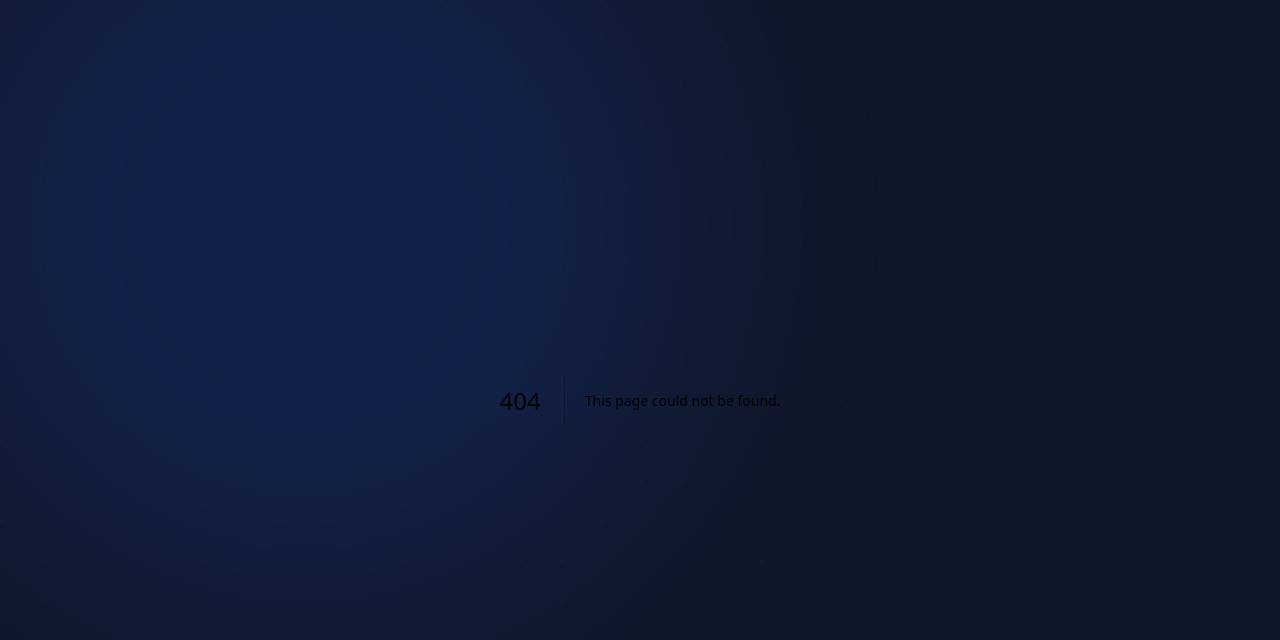
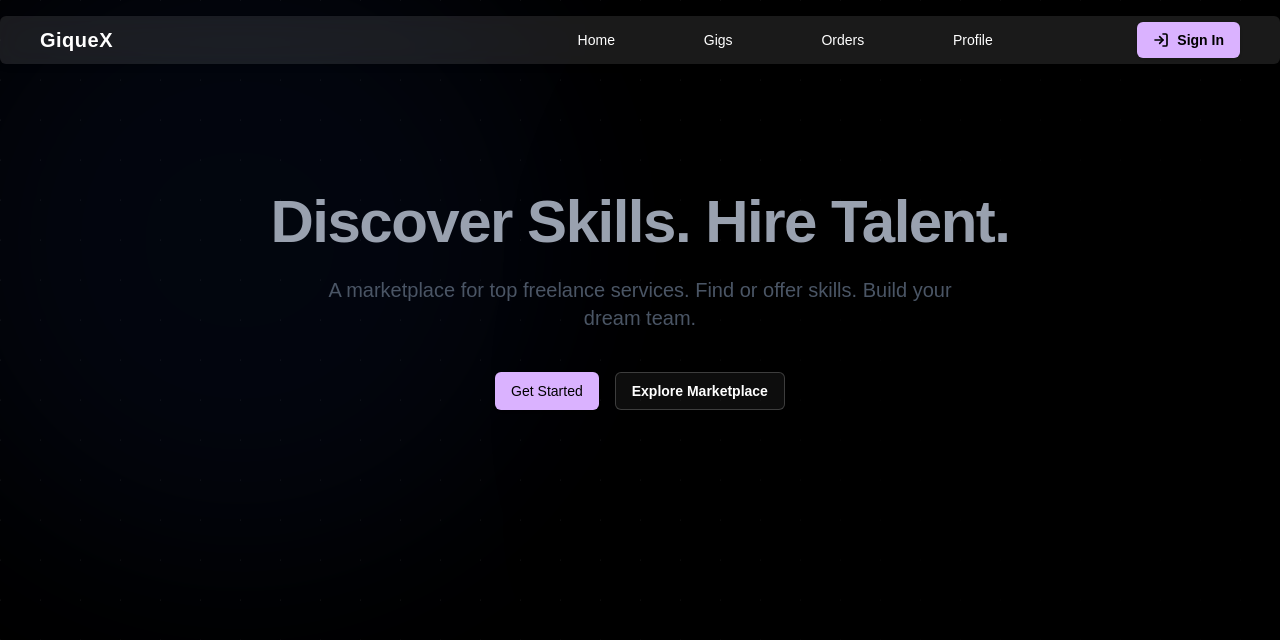
Before and after one commit to Sukhwinder-i0/GiqueX, a Next.js app in the folder client/: page / in a window 1280 px wide. Before the commit this address had no page. Shown: the top 640 px of the page. Built offline with nearby package versions, Linux system fonts and the light colour scheme.

Commit message:
ui:components

```diff
--- a/client/package.json
+++ b/client/package.json
@@ -10,6 +10,9 @@
   },
   "dependencies": {
     "axios": "^1.10.0",
+    "clsx": "^2.1.1",
+    "framer-motion": "^12.23.0",
+    "lucide-react": "^0.525.0",
     "next": "15.3.5",
     "react": "^19.0.0",
     "react-dom": "^19.0.0",
--- /dev/null
+++ b/client/src/app/page.tsx
@@ -0,0 +1,17 @@
+import BackgroundLayout from '@/components/BackgroundLayout'
+import HeroSection from '@/components/Hero'
+import Navbar from '@/components/Navbar'
+import React from 'react'
+
+const page = () => {
+  return (
+    <BackgroundLayout>
+    <div>
+      <Navbar />
+      <HeroSection />
+    </div>
+    </BackgroundLayout>
+  )
+}
+
+export default page
--- a/client/src/components/BackgroundLayout.tsx
+++ b/client/src/components/BackgroundLayout.tsx
@@ -4,7 +4,7 @@ import React from 'react';
 
 export default function BackgroundLayout({ children }: { children: React.ReactNode }) {
   return (
-    <div className="min-h-screen w-full bg-[#0f172a] relative overflow-hidden">
+    <div className="min-h-screen w-full bg-black relative overflow-hidden">
       <div
         className="absolute inset-0 z-0"
         style={{
@@ -16,8 +16,8 @@ export default function BackgroundLayout({ children }: { children: React.ReactNo
         }}
       />
 
-      <div className="absolute w-[60vw] h-[60vw] -top-40 -left-20 bg-blue-900 opacity-30 blur-[100px] rounded-full z-0" />
-      <div className="absolute w-[50vw] h-[50vw] top-1/2 left-[60%] -translate-y-1/2 bg-cyan-900 opacity-0 blur-[120px] rounded-full z-0" />
+      <div className="absolute w-[50vw] h-[50vw] -top-20 -left-20 bg-blue-900 opacity-10 blur-[100px] rounded-full z-0" />
+      <div className="absolute w-[50vw] h-[50vw] top-1/2 left-[60%] -translate-y-1/2  bg-black  blur-[120px] rounded-full z-0" />
 
       <div className="relative z-10">{children}</div>
     </div>
--- /dev/null
+++ b/client/src/components/Hero.tsx
@@ -0,0 +1,41 @@
+'use client';
+
+import { Button } from '@/components/ui/Button';
+import { motion } from 'framer-motion';
+
+export default function HeroSection() {
+  return (
+    <section className="flex flex-col items-center justify-center text-center px-6 py-24 md:py-32 relative z-10">
+
+      <motion.h1
+        className="text-4xl md:text-6xl font-extrabold text-gray-400 tracking-tight"
+        initial={{ opacity: 0, y: 10 }}
+        animate={{ opacity: 1, y: 0 }}
+        transition={{ duration: 0.6 }}
+      >
+        Discover Skills. Hire Talent.
+      </motion.h1>
+
+      <motion.p
+        className="mt-6 text-lg md:text-xl text-gray-600 max-w-2xl"
+        initial={{ opacity: 0, y: 10 }}
+        animate={{ opacity: 1, y: 0 }}
+        transition={{ duration: 0.7, delay: 0.1 }}
+      >
+        A marketplace for top freelance services. Find or offer skills. Build your dream team.
+      </motion.p>
+
+      <motion.div
+        className="mt-10 flex gap-4"
+        initial={{ opacity: 0, y: 10 }}
+        animate={{ opacity: 1, y: 0 }}
+        transition={{ duration: 0.8, delay: 0.2 }}
+      >
+        <Button variant='secondary' size="md" text='Get Started' className=' text-nowrap' />
+        <Button variant="google" size="md" className='text-white'
+          text='Explore Marketplace'
+        />
+      </motion.div>
+    </section>
+  );
+}
--- /dev/null
+++ b/client/src/components/Navbar.tsx
@@ -0,0 +1,53 @@
+'use client';
+
+import Link from 'next/link';
+import { useState } from 'react';
+import { LogIn, Menu, X } from 'lucide-react';
+import { Button } from './ui/Button';
+
+export default function Navbar() {
+  const [isOpen, setIsOpen] = useState(false);
+
+  return (
+    <>
+      <div className="mt-4 max-w-7xl mx-auto px-10 py-1.5 flex justify-between items-center backdrop-blur-md bg-white/10 border-white/20 shadow-md rounded-md">
+
+        <Link href="/" className="text-xl font-bold text-white tracking-wide">
+          GiqueX
+        </Link>
+
+        <nav className="hidden md:flex items-center justify-around gap-6 text-white text-sm font-medium w-[40%] relative left-40">
+          <Link href="/">Home</Link>
+          <Link href="/gigs">Gigs</Link>
+          <Link href="/orders">Orders</Link>
+          <Link href="/profile">Profile</Link>
+          {/* <Link href="/login" className="px-4 py-1 rounded-full border border-white/30 hover:bg-white/10 transition">
+            Login
+          </Link> */}
+        </nav>
+
+        <Button
+          text='Sign In'
+          variant='secondary'
+          size='md'
+          startIcon={<LogIn size={16} strokeWidth={2.5} />}
+          className='font-bold'
+        />
+
+
+      </div>
+
+      {isOpen && (
+        <div className="md:hidden bg-white/10 backdrop-blur-md border-t border-white/20 px-4 pb-4 pt-2 space-y-2 text-white">
+          <Link href="/" onClick={() => setIsOpen(false)}>Home</Link>
+          <Link href="/gigs" onClick={() => setIsOpen(false)}>Gigs</Link>
+          <Link href="/orders" onClick={() => setIsOpen(false)}>Orders</Link>
+          <Link href="/profile" onClick={() => setIsOpen(false)}>Profile</Link>
+          <Link href="/login" className="block px-4 py-2 mt-2 rounded-full border border-white/30 hover:bg-white/10 transition" onClick={() => setIsOpen(false)}>
+            Login
+          </Link>
+        </div>
+      )}
+    </>
+  );
+}
--- a/client/src/components/ui/Button.tsx
+++ b/client/src/components/ui/Button.tsx
@@ -1,47 +1,56 @@
-import { ReactElement } from "react"
+import { ReactElement } from "react";
+import clsx from "clsx";
 
-type Variants = "primary" |"secondary" | "google" | "login"
+type Variants = "primary" | "secondary" | "google" | "login";
+type Sizes = "sm" | "md" | "lg";
+
 interface ButtonProps {
-    variant: Variants
-    size?: "sm" | 'md' |"lg"
-    text: string
-    startIcon?: ReactElement
-    endIcon?: ReactElement
-    onClick?: () => void
-    onClose?:  () => void
-    class?: string
+  variant: Variants;
+  size?: Sizes;
+  text: string;
+  startIcon?: ReactElement;
+  endIcon?: ReactElement;
+  onClick?: () => void;
+  className?: string;
 }
 
-const variantStyles = {
-    primary: "bg-purple text-white hover:bg-indigo-800 transition-all hover:duration-300 hover:shadow-md hover:shadow-gray-500",
-    secondary: "bg-light-purple text-purple hover:bg-purple-200 transition-all hover:duration-300 hover:shadow-md hover:shadow-gray-500",
-    google: "w-full font-bold text-sm flex items-center justify-center gap-3 py-2 border border-white/20 bg-white/5 hover:bg-white/10 transition rounded-lg",
-    login: "w-full flex justify-center text-sm mt-6 py-2 bg-blue-600 hover:bg-blue-700 transition-all rounded-lg text-white font-semibold"
-}
+const baseStyle = "inline-flex items-center justify-center gap-2 rounded-md cursor-pointer transition-all";
 
-const defaultStyles = "rounded-md"
+const variantStyles: Record<Variants, string> = {
+  primary: "bg-blue-500 text-white hover:bg-indigo-800 shadow hover:shadow-md hover:shadow-gray-500",
+  secondary: "bg-purple-300 hover:bg-purple-300 shadow hover:shadow-md hover:shadow-gray-500 rounded-md text-sm",
+  google: "w-full font-bold text-sm border border-white/20 bg-white/5 hover:bg-white/10 rounded-lg",
+  login: "w-full text-sm mt-6 bg-blue-600 hover:bg-blue-700 rounded-lg text-white font-semibold",
+};
 
-const sizeSyles = {
-    sm:  "py-1.5 px-3",
-    md: "py-2 px-4",
-    lg: "py-3 px-6"
-}
+const sizeStyles: Record<Sizes, string> = {
+  sm: "py-1.5 px-3 text-sm",
+  md: "py-2 px-4 text-base",
+  lg: "py-3 px-6 text-lg",
+};
 
-export const Button = (props: ButtonProps) => {
-
+export const Button = ({
+  variant,
+  size = "md",
+  text,
+  startIcon,
+  endIcon,
+  onClick,
+  className,
+}: ButtonProps) => {
   return (
-    <span className={`
-        ${variantStyles[props.variant]}
-        ${defaultStyles}
-        ${props.class}
-        inline-flex items-center gap-2 cursor-pointer
-    `}
-    onClick={props.onClick}
+    <button
+      onClick={onClick}
+      className={clsx(
+        baseStyle,
+        variantStyles[variant],
+        sizeStyles[size],
+        className
+      )}
     >
-        {props.startIcon && <span >{props.startIcon}</span>}
-        {props.text}
-        {props.endIcon && <span >{props.endIcon}</span>}
-    </span>
-  )
-
-}
+      {startIcon && <span>{startIcon}</span>}
+      {text}
+      {endIcon && <span>{endIcon}</span>}
+    </button>
+  );
+};
```
Also changed, not shown: client/public/6035532.webp (added), 1 other file (tests, documents, lock files or other folders).
